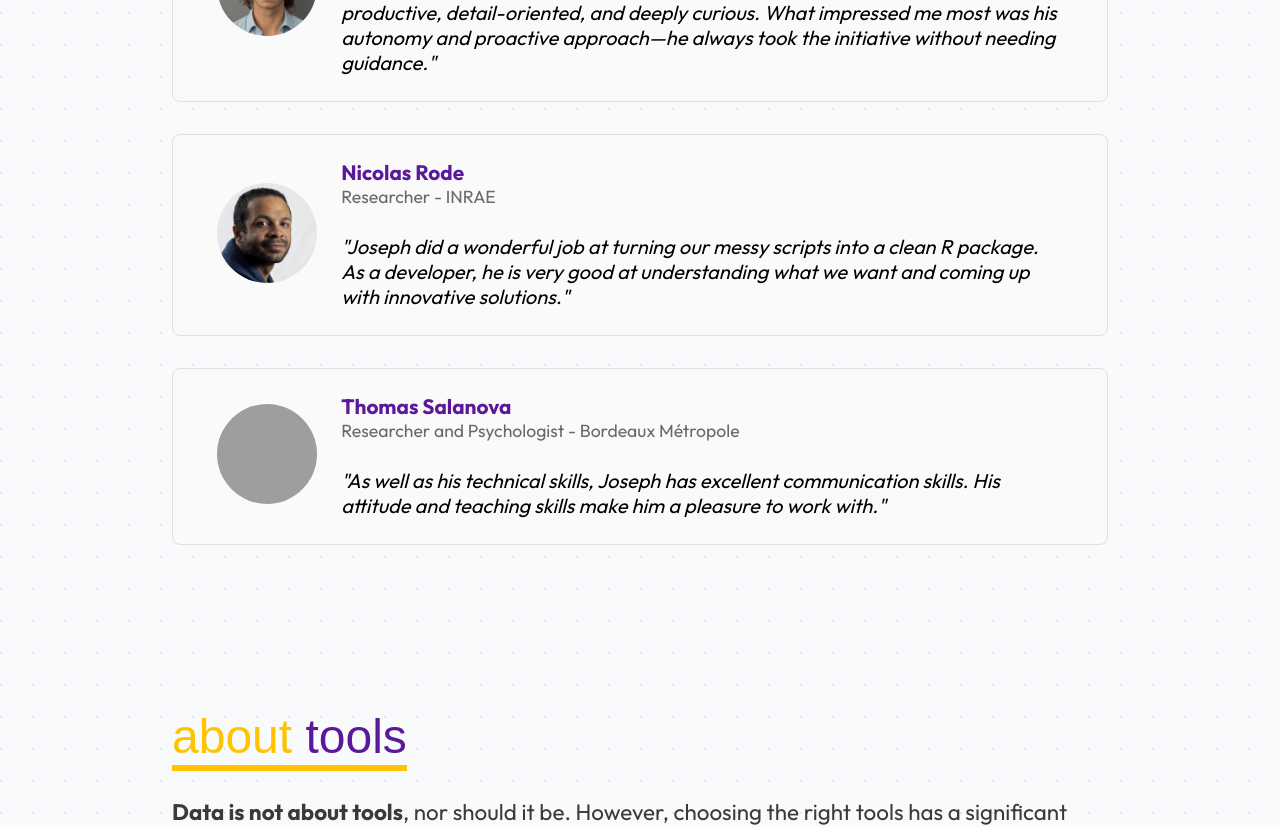
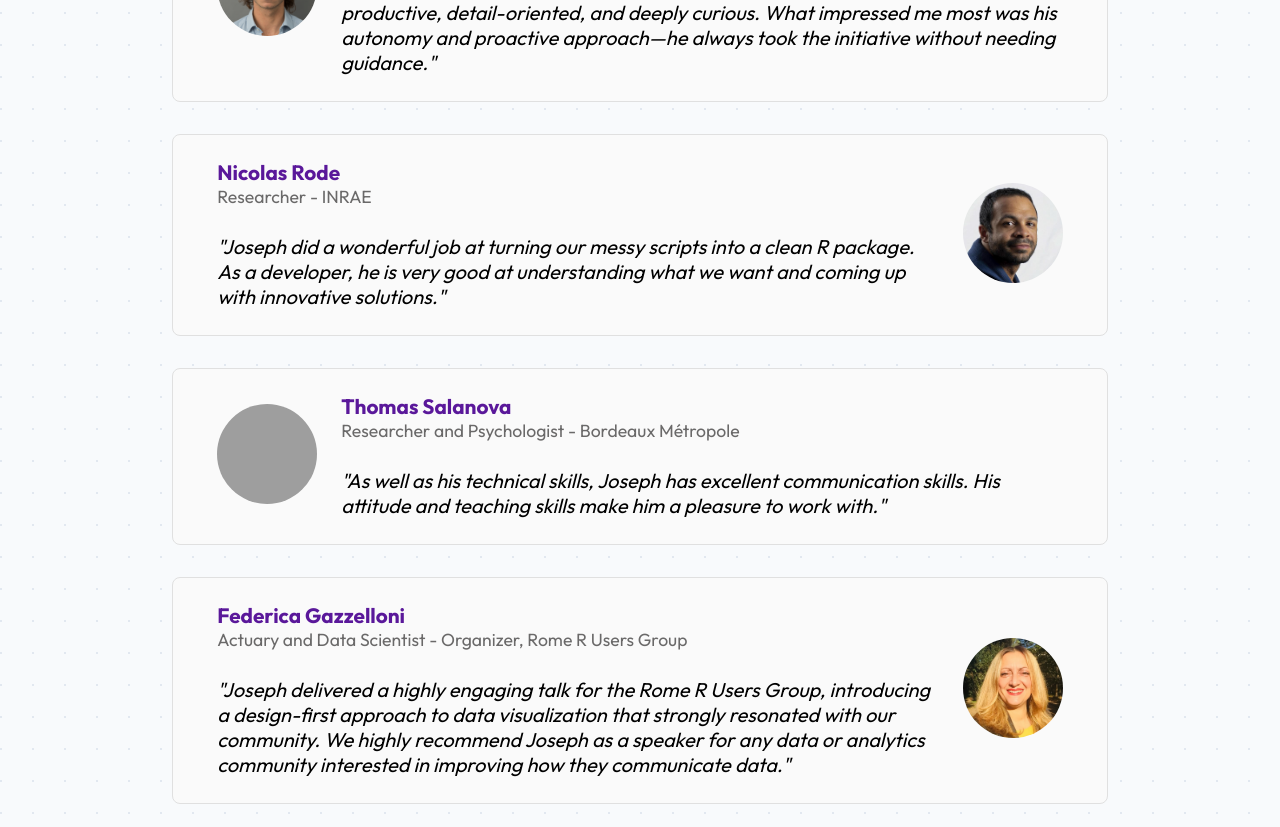
Before and after one commit to y-sunflower/ysunflower.com, a Next.js app: page /about in a window 1280 px wide. Shown: the part 1300-2127 px from the top of the page. Built offline with nearby package versions, Linux system fonts and the light colour scheme; grey boxes are pictures that could not be loaded; a web font is replaced by a local one.

Commit message:
add federica testimonial + update positions

```diff
--- a/src/components/Testimonials.tsx
+++ b/src/components/Testimonials.tsx
@@ -1,12 +1,24 @@
 import Image from "next/image";
 import "../styles/testimonials.css";
 
-const testimonials = [
+type ImagePosition = "left" | "right";
+
+type Testimonial = {
+  name: string;
+  job: string;
+  img: string;
+  link: string;
+  texts: string[];
+  imagePosition?: ImagePosition;
+};
+
+const testimonials: Testimonial[] = [
   {
     name: "Yan Holtz",
     job: "Software Engineer - Independent",
     img: "/testimonials/yan.png",
     link: "https://www.yan-holtz.com/",
+    imagePosition: "left",
     texts: [
       '"Joseph consistently delivered outstanding work. He is a fast learner, highly productive, detail-oriented, and deeply curious. What impressed me most was his autonomy and proactive approach—he always took the initiative without needing guidance."',
     ],
@@ -16,6 +28,7 @@ const testimonials = [
     job: "Researcher - INRAE",
     img: "/testimonials/nicolas.jpg",
     link: "https://scholar.google.fr/citations?user=K8-EhrwAAAAJ&hl=fr",
+    imagePosition: "right",
     texts: [
       '"Joseph did a wonderful job at turning our messy scripts into a clean R package. As a developer, he is very good at understanding what we want and coming up with innovative solutions."',
     ],
@@ -25,8 +38,19 @@ const testimonials = [
     job: "Researcher and Psychologist - Bordeaux Métropole",
     img: "/testimonials/thomas.png",
     link: "https://www.linkedin.com/in/thomas-salanova/",
+    imagePosition: "left",
     texts: [
       '"As well as his technical skills, Joseph has excellent communication skills. His attitude and teaching skills make him a pleasure to work with."',
+    ],
+  },
+  {
+    name: "Federica Gazzelloni",
+    job: "Actuary and Data Scientist - Organizer, Rome R Users Group",
+    img: "/testimonials/federica.png",
+    link: "https://federicagazzelloni.com/about.html",
+    imagePosition: "right",
+    texts: [
+      '"Joseph delivered a highly engaging talk for the Rome R Users Group, introducing a design-first approach to data visualization that strongly resonated with our community. We highly recommend Joseph as a speaker for any data or analytics community interested in improving how they communicate data."',
     ],
   },
 ];
@@ -35,7 +59,10 @@ export default function Testimonials() {
   return (
     <div className="testimonials">
       {testimonials.map((t, idx) => (
-        <div key={idx} className={"testimonial"}>
+        <div
+          key={idx}
+          className={`testimonial testimonial--image-${t.imagePosition ?? "left"}`}
+        >
           <a href={t.link} target="_blank" rel="noopener noreferrer">
             <Image
               src={t.img}
--- a/src/styles/testimonials.css
+++ b/src/styles/testimonials.css
@@ -15,6 +15,10 @@
   border-radius: 8px;
   background-color: #fafafa;
   transition: all 0.3s ease;
+}
+
+.testimonial--image-right {
+  flex-direction: row-reverse;
 }
 
 .testimonial-img {
```
Also changed, not shown: public/testimonials/federica.png (added).
